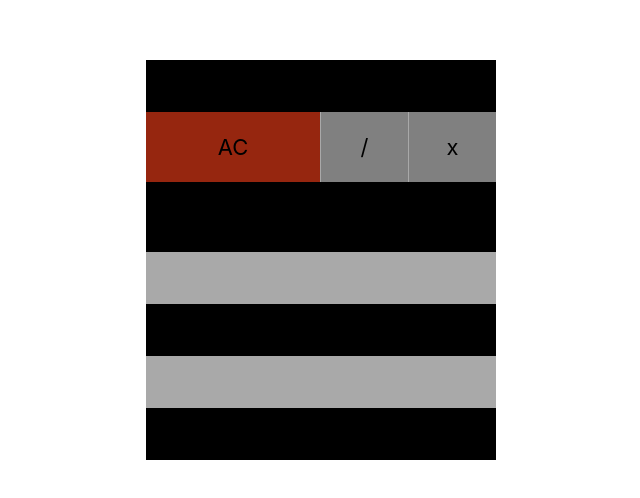
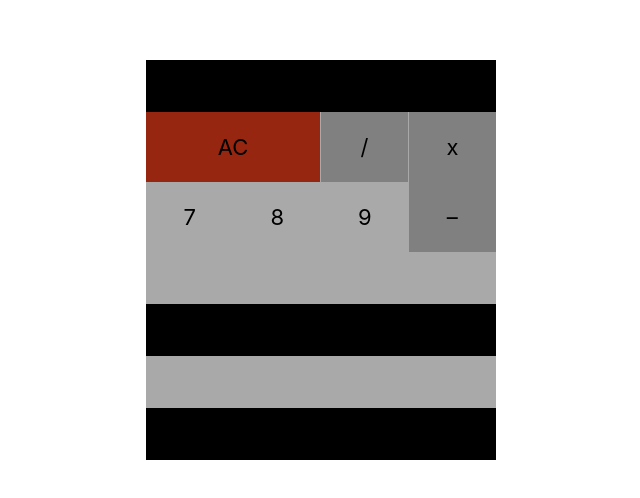
Before and after one commit to sergeialimov/react.calculator, a React (Create React App) app: page / in a window 1280 px wide. Shown: the part 140-638 px from the top of the page, without its empty margins (319-959 px from the left). Built offline with nearby package versions, Linux system fonts and the light colour scheme.

Commit message:
update colors

```diff
--- a/src/App.css
+++ b/src/App.css
@@ -26,13 +26,10 @@
   display: grid;
   grid-template-columns: 2fr 1fr 1fr;
   grid-column-gap: 1px;
-  align-items: center;
 }
 
 #ac {
   background: #96260F;
-  /* align-self: center; */
-  /* height: 100%; */
 }
 
 #divide {
@@ -44,13 +41,13 @@
 }
 
 #secondRow {
-  background: black;
+  background: darkgray;
   display: grid;
   grid-template-columns: 1fr 1fr 1fr 1fr;
 }
 
 #minus {
-  background-color: ligthgray;
+  background: gray;
 }
 
 #thirdRow {
```
